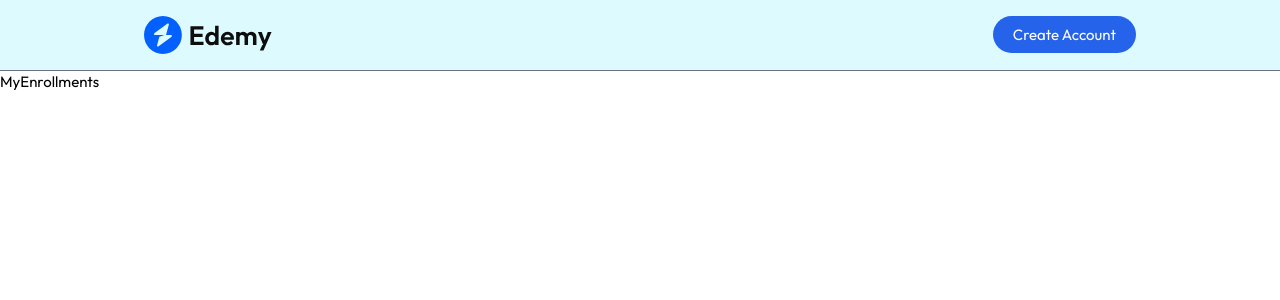
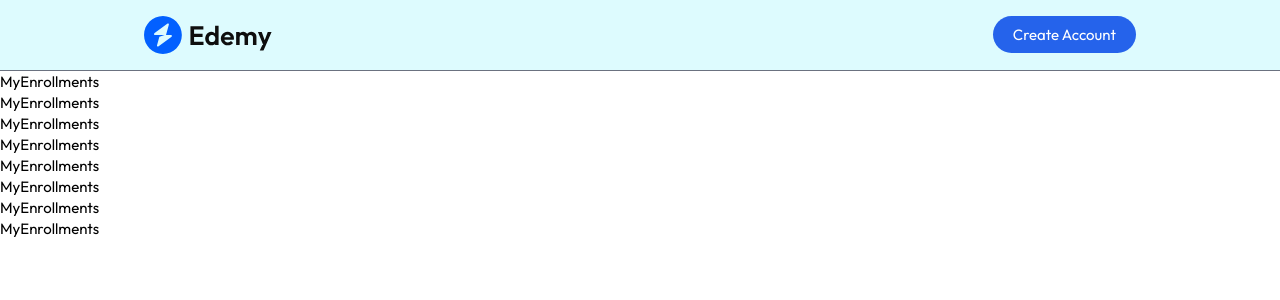
Before and after one commit to Ramadan-Elgamal/lms-app, a React (Vite) app in the folder client/: page /my-enrollments in a window 1280 px wide. Shown: the top 300 px of the page. Built offline with nearby package versions, Linux system fonts and the light colour scheme; no server answers.

Commit message:
Start on Enrollment page

```diff
--- a/client/src/pages/student/MyEnrollments.jsx
+++ b/client/src/pages/student/MyEnrollments.jsx
@@ -2,7 +2,16 @@ import React from 'react'
 
 const MyEnrollments = () => {
   return (
+   <>
     <div>MyEnrollments</div>
+    <div>MyEnrollments</div>
+    <div>MyEnrollments</div>
+    <div>MyEnrollments</div>
+    <div>MyEnrollments</div>
+    <div>MyEnrollments</div>
+    <div>MyEnrollments</div>
+    <div>MyEnrollments</div>
+   </>
   )
 }
 
```
